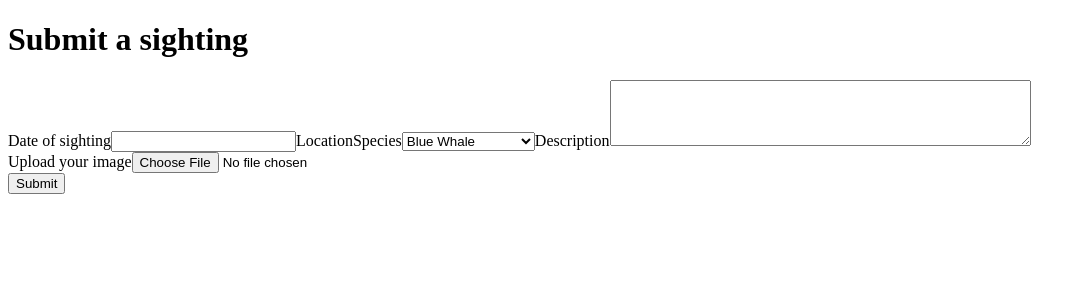
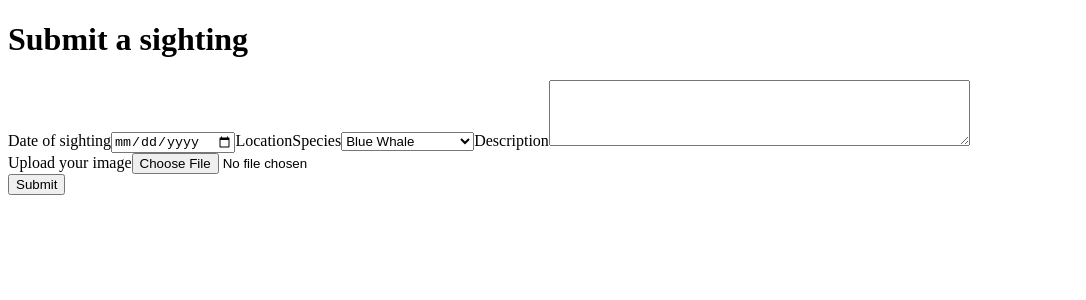
Before and after one commit to techswitch-learners/whale-spotting-2023-aug, a React (Vite) app in the folder frontend/: page /#/SubmissionForm in a window 1280 px wide. Shown: the top 300 px of the page, without its empty margins (0-1086 px from the left). Built offline with nearby package versions, Linux system fonts and the light colour scheme.

Commit message:
add date input to submission form

```diff
--- a/frontend/src/pages/SubmissionForm.tsx
+++ b/frontend/src/pages/SubmissionForm.tsx
@@ -1,10 +1,13 @@
 const SubmissionForm = () => {
+  // const DateTime now = DateTime.now();
+
+  // const today = DateTime(now.year, now.month, now.day)
   return (
     <>
       <form>
         <h1>Submit a sighting</h1>
         <label htmlFor="date">Date of sighting</label>
-        <input type="text" id="date" name="date" />
+        <input type="date" id="date" name="date" max={"05/09/2023"} />
 
         <label htmlFor="location">Location</label>
 
```
